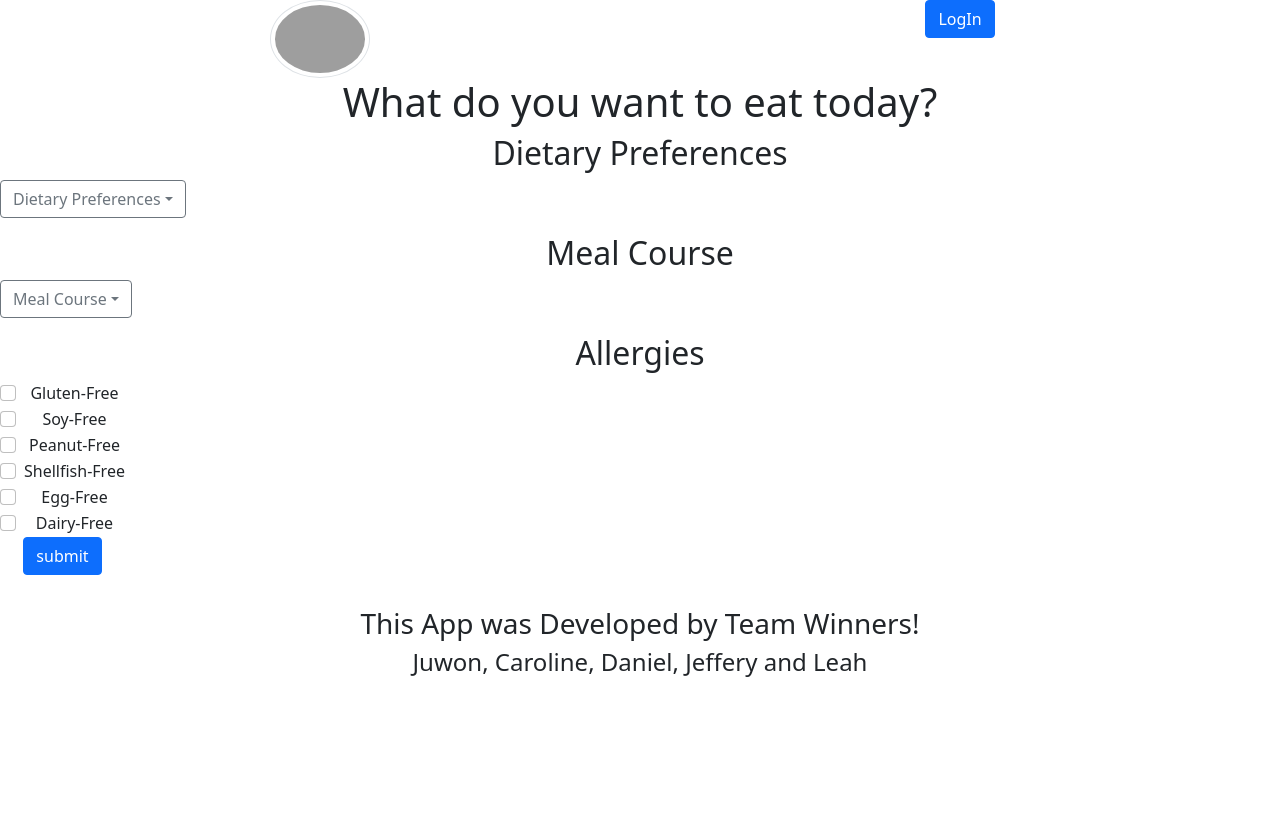
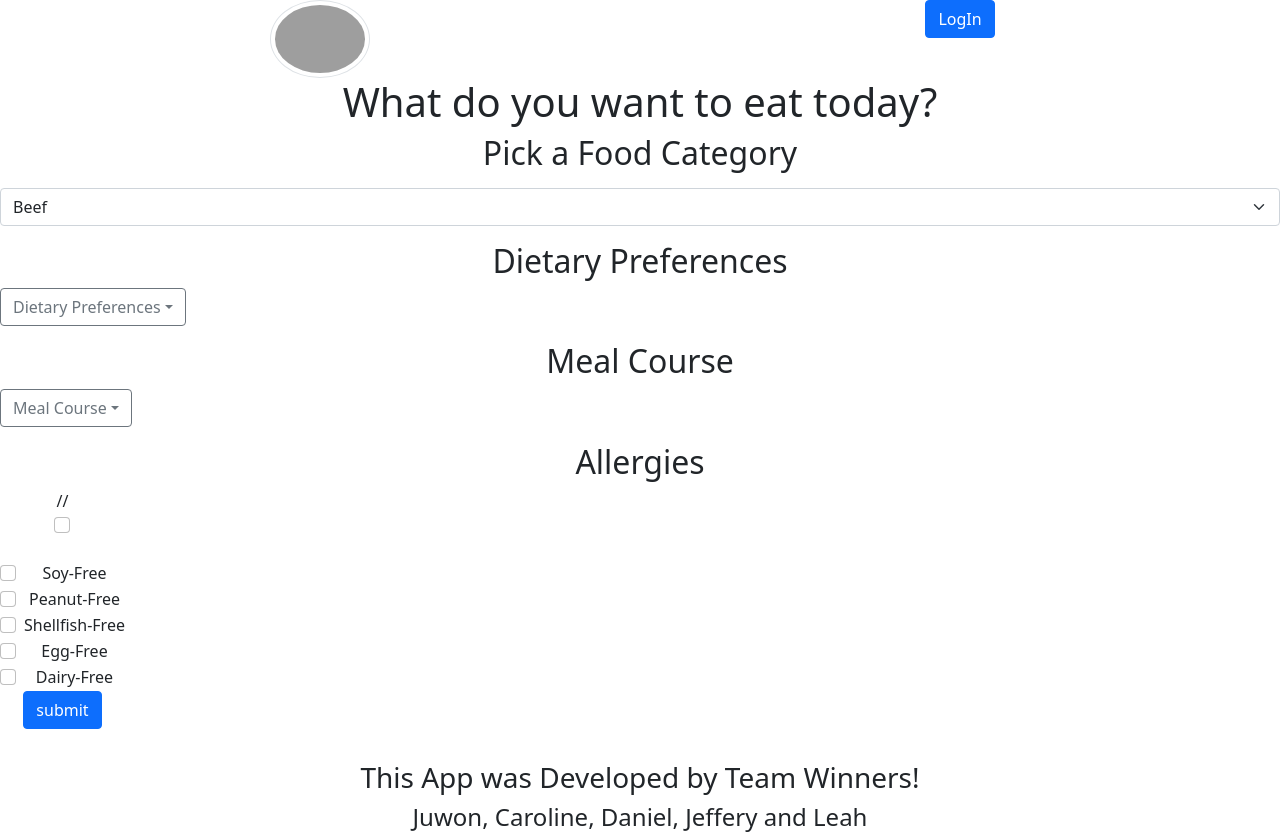
Before and after one commit to JMYoung93/Recipe-Roulette, a React (Create React App) app in the folder client/: page / in a window 1280 px wide. Before the commit the page ends 800 px from the top, so only its background shows below. Built offline with nearby package versions, Linux system fonts and the light colour scheme; grey boxes are pictures that could not be loaded.

Commit message:
made another button updated form disable

```diff
--- a/client/src/Pages/Options.js/index.js
+++ b/client/src/Pages/Options.js/index.js
@@ -1,3 +1,4 @@
+import { render } from "@testing-library/react";
 import React, {useState} from "react";
 import { InputGroup, DropdownButton, Dropdown, FormControl, Form, FormGroup, Button} from "react-bootstrap"
 function Options() {
@@ -7,13 +8,37 @@ let choicesArr= [];
 const click = ()=>{
     setChoice(choicesArr)
 }
+console.log(choice);
 
-   console.log(choice)
+
 
     return(
 
             <Form>
                 <h1>What do you want to eat today?</h1>
+
+
+                <Form.Group>
+                <h2>Pick a Food Category</h2>
+                <>
+  <Form.Group className="mb-3">
+  </Form.Group>
+  <Form.Group className="mb-3">
+
+    <Form.Select>
+      <option>Beef</option>
+      <option>Chicken</option>
+      <option>Fish</option>
+      <option>Pork</option>
+      <option>Veggies</option>
+    </Form.Select>
+  </Form.Group>
+  <Form.Group className="mb-3">
+   </Form.Group>
+</>
+
+
+            </Form.Group>
             <Form.Group>
                 <h2>Dietary Preferences</h2>
                 <InputGroup className="mb-3">
@@ -62,14 +87,14 @@ const click = ()=>{
                 <InputGroup className="mb-3">
                 <Form>
      {['checkbox'].map((type) => (
-    <div key={`default-${type}`} className="mb-3">
-      <Form.Check
-        type={type}
-        id={`default-${type}`}
-        label={`Gluten-Free`}
-        value='gluten'
-        onChange={e => choicesArr.push(e.currentTarget.value)}
+    <div className="mb-3">
+      // <Form.Check
+        // type="checkbox"
+        // id="selected"
+        // checked={this.state.selected}
+        // onChange={this.flipValue.bind(this)}
       />
+      <label for="gluten-free"></label>
       <Form.Check
         type={type}
         id={`default-${type}`}
@@ -127,5 +152,4 @@ const click = ()=>{
     )
 }
 
-
 export default Options
```
